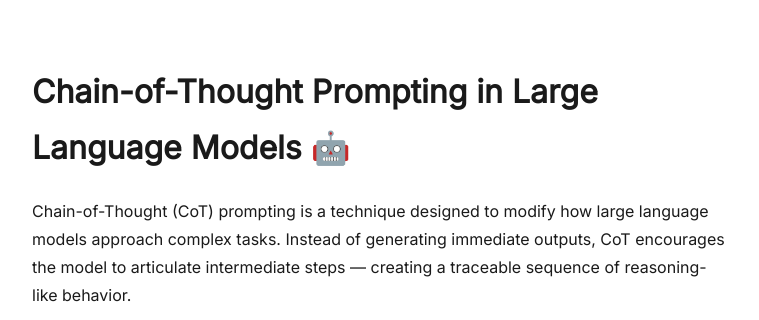
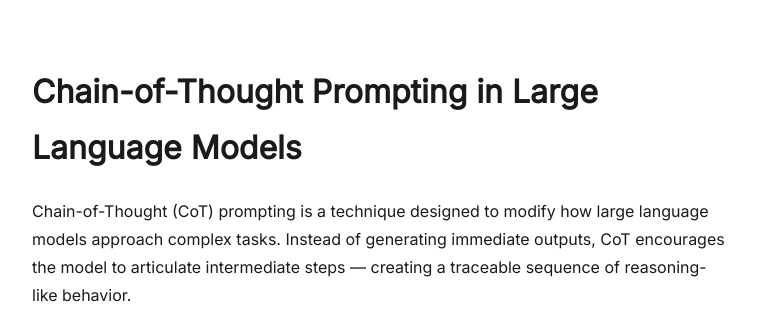
Before and after one commit to frost0x/frost0x.github.io, a Jekyll site: the page built from _posts/2025-04-12-chain-of-thought-prompting.md, in a window 1280 px wide. Shown: the top 320 px of the page, without its empty margins (258-1017 px from the left). Built offline with Jekyll 4.4.1, drawn with Linux system fonts in a browser that asks for light colours.

```diff
--- a/_posts/2025-04-12-chain-of-thought-prompting.md
+++ b/_posts/2025-04-12-chain-of-thought-prompting.md
@@ -4,7 +4,7 @@ title: "Chain-of-Thought Prompting in Large Language Models"
 permalink: /chain-of-thought-prompting/
 ---
 
-# Chain-of-Thought Prompting in Large Language Models 🤖
+# Chain-of-Thought Prompting in Large Language Models
 
 Chain-of-Thought (CoT) prompting is a technique designed to modify how large language models approach complex tasks. Instead of generating immediate outputs, CoT encourages the model to articulate intermediate steps — creating a traceable sequence of reasoning-like behavior.
 
```
